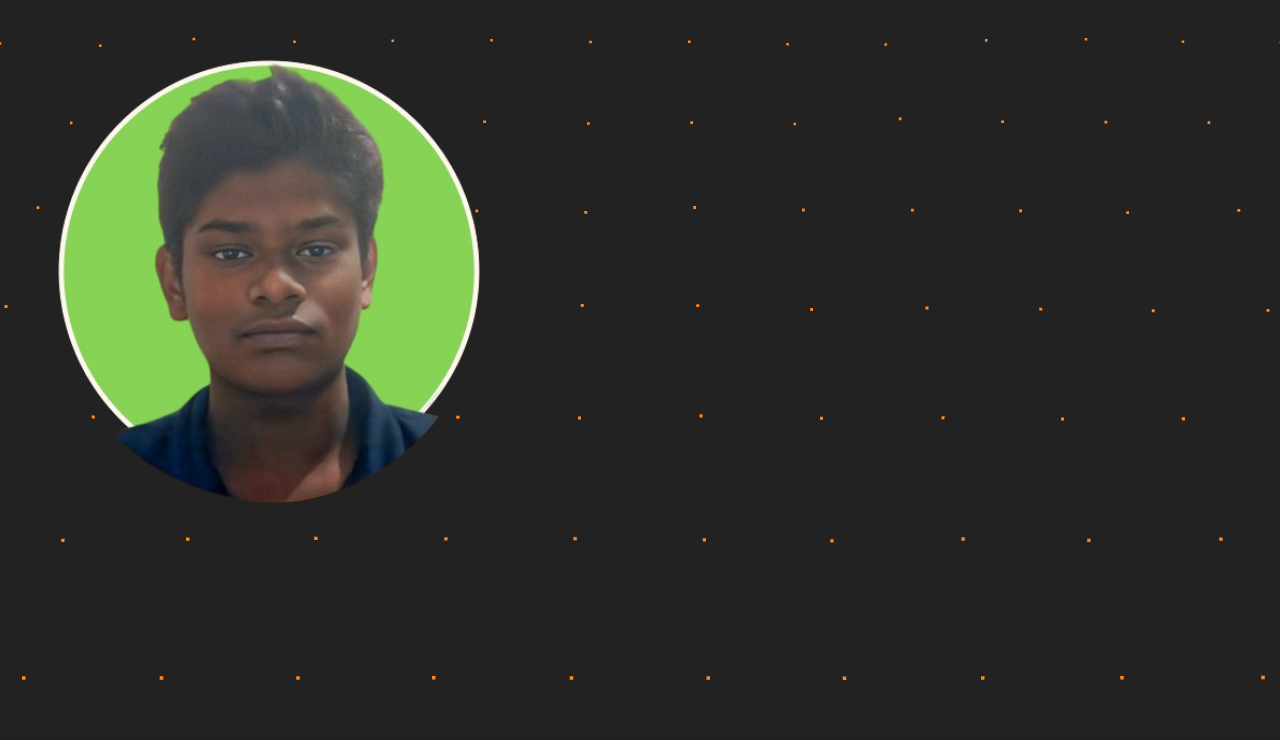
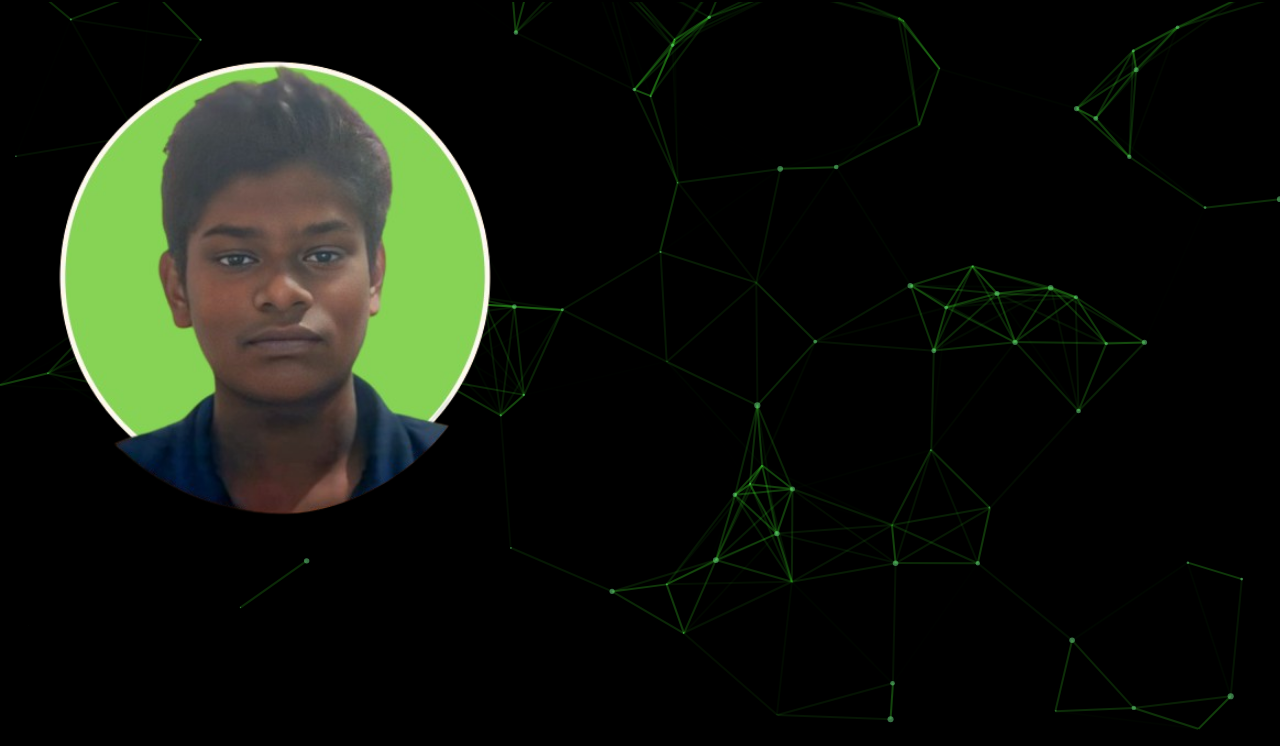
Before and after one commit to MegalosVigneswaran/my_portfolio, a plain HTML site: page index.html in a window 1280 px wide. Shown: the part 60-806 px from the top of the page. Drawn offline with nearby package versions, Linux system fonts and the light colour scheme; animation ran at ten frames a second; a web font is replaced by a local one.

Commit message:
added particle.js bg animation

```diff
--- /dev/null
+++ b/bg-animation.js
@@ -0,0 +1,112 @@
+particlesJS('particle-js',
+    {
+        "particles": {
+          "number": {
+            "value": 80,
+            "density": {
+              "enable": true,
+              "value_area": 800
+            }
+          },
+          "color": {
+            "value": "#6fe38a"
+          },
+          "shape": {
+            "type": "circle",
+            "stroke": {
+              "width": 0,
+              "color": "#000000"
+            },
+            "polygon": {
+              "nb_sides": 5
+            },
+            "image": {
+              "src": "img/github.svg",
+              "width": 100,
+              "height": 100
+            }
+          },
+          "opacity": {
+            "value": 0.5,
+            "random": false,
+            "anim": {
+              "enable": false,
+              "speed": 1,
+              "opacity_min": 0.1,
+              "sync": false
+            }
+          },
+          "size": {
+            "value": 3,
+            "random": true,
+            "anim": {
+              "enable": true,
+              "speed": 10,
+              "size_min": 0.1,
+              "sync": false
+            }
+          },
+          "line_linked": {
+            "enable": true,
+            "distance": 150,
+            "color": "#3fe129",
+            "opacity": 0.4,
+            "width": 2
+          },
+          "move": {
+            "enable": true,
+            "speed": 2,
+            "direction": "none",
+            "random": false,
+            "straight": false,
+            "out_mode": "bounce",
+            "bounce": false,
+            "attract": {
+              "enable": false,
+              "rotateX": 600,
+              "rotateY": 1200
+            }
+          }
+        },
+        "interactivity": {
+          "detect_on": "canvas",
+          "events": {
+            "onhover": {
+              "enable": true,
+              "mode": "grab"
+            },
+            "onclick": {
+              "enable": true,
+              "mode": "bubble"
+            },
+            "resize": true
+          },
+          "modes": {
+            "grab": {
+              "distance": 180,
+              "line_linked": {
+                "opacity": 1
+              }
+            },
+            "bubble": {
+              "distance": 400,
+              "size": 5,
+              "duration": 2,
+              "opacity": 8,
+              "speed": 3
+            },
+            "repulse": {
+              "distance": 200,
+              "duration": 0.4
+            },
+            "push": {
+              "particles_nb": 4
+            },
+            "remove": {
+              "particles_nb": 2
+            }
+          }
+        },
+        "retina_detect": false
+      }
+)
--- a/index.html
+++ b/index.html
@@ -8,27 +8,10 @@
     <link href="https://fonts.googleapis.com/css2?family=Playwrite+HR+Lijeva:wght@100..400&display=swap" rel="stylesheet">
     <link href="https://fonts.googleapis.com/css2?family=Playwrite+AR:wght@100..400&family=Playwrite+HR+Lijeva:wght@100..400&display=swap" rel="stylesheet">
     <link href="/style.css" rel="stylesheet">
-    <style>
-        body, html {
-            margin: 0;
-            padding: 0;
-            height: 100%;
-            overflow: hidden;
-        }
-        #vanta-bg {
-            position: fixed;
-            width: 100%;
-            height: 100%;
-            z-index: -1; /* Make sure it's behind the other content */
-        }
-        .content {
-            position: relative;
-            z-index: 1; /* Ensure content is above the background */
-            color: white;
-        }
-    </style>
+
 </head>
 <body>
+    <div id="particle-js"></div>
     <div id="vanta-bg"></div>
     <div class="content">
         <nav class="navbar navbar-expand-lg sticky-top bg-body-tertiary">
@@ -66,25 +49,10 @@
                 </div>
             </div>
         </nav>
-        <img src="/images/my-image.png" width="42%">
+        <img src="/images/my-image.png" width="43%">
     </div>
-
-    <script src="https://cdn.jsdelivr.net/npm/three@0.134.0/build/three.min.js"></script>
-    <script src="https://cdn.jsdelivr.net/gh/tengbao/vanta@latest/dist/vanta.dots.min.js"></script>
-    <script>
-        VANTA.DOTS({
-            el: "#vanta-bg",
-            mouseControls: true,
-            touchControls: true,
-            gyroControls: true,
-            minHeight: 200.00,
-            minWidth: 200.00,
-            scale: 1.00,
-            scaleMobile: 1.00,
-            spacing: 55.00,
-            showLines: false
-    })
-    </script>
     <script src="https://cdn.jsdelivr.net/npm/bootstrap@5.3.3/dist/js/bootstrap.bundle.min.js" integrity="sha384-YvpcrYf0tY3lHB60NNkmXc5s9fDVZLESaAA55NDzOxhy9GkcIdslK1eN7N6jIeHz" crossorigin="anonymous"></script>
+    <script src="https://cdn.jsdelivr.net/npm/particles.js@2.0.0/particles.min.js"></script>
+    <script src="bg-animation.js"></script>
 </body>
 </html>
--- a/style.css
+++ b/style.css
@@ -1,9 +1,25 @@
 body {
-    color: white;
+    color: rgb(0, 0, 0);
+    background-color: black;
+    overflow-x: hidden;
+}
+
+#particle-js {
+    position: absolute;
+    width: 100%;
+    height: 100%;
+    top: 0;
+    left: 0;
+    z-index: -1;
+}
+
+.content {
+    position: relative;
+    z-index: 1;
 }
 
 .navbar {
-    background-color: transparent !important;
+    background-color: black !important;
 }
 
 .navbar-nav{
@@ -90,7 +106,6 @@ body {
     border-color: green !important;
 }
 
-/* Additional CSS for small device navbar */
 @media (max-width: 991.98px) {
     .navbar-collapse {
         background-color: white !important;
```
